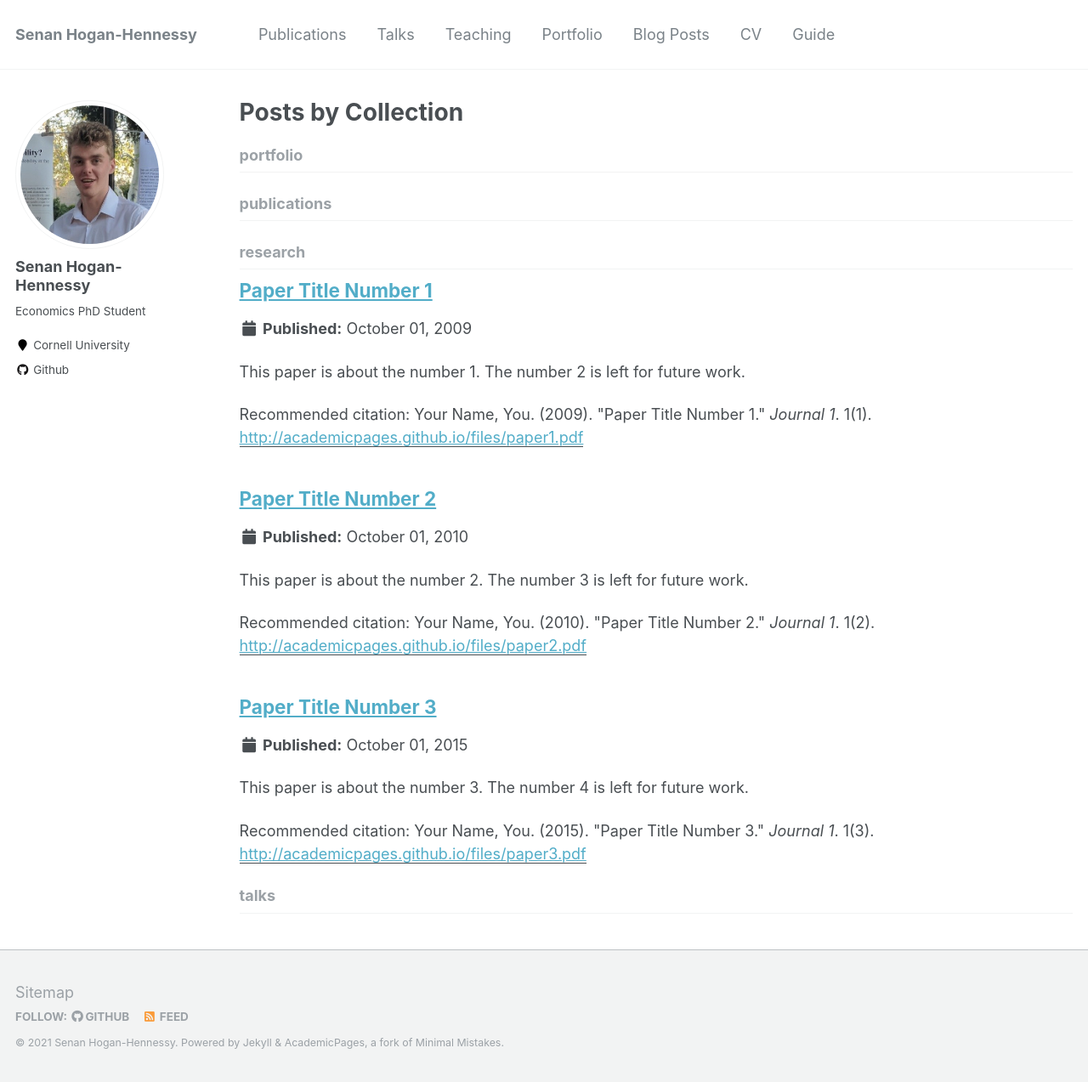
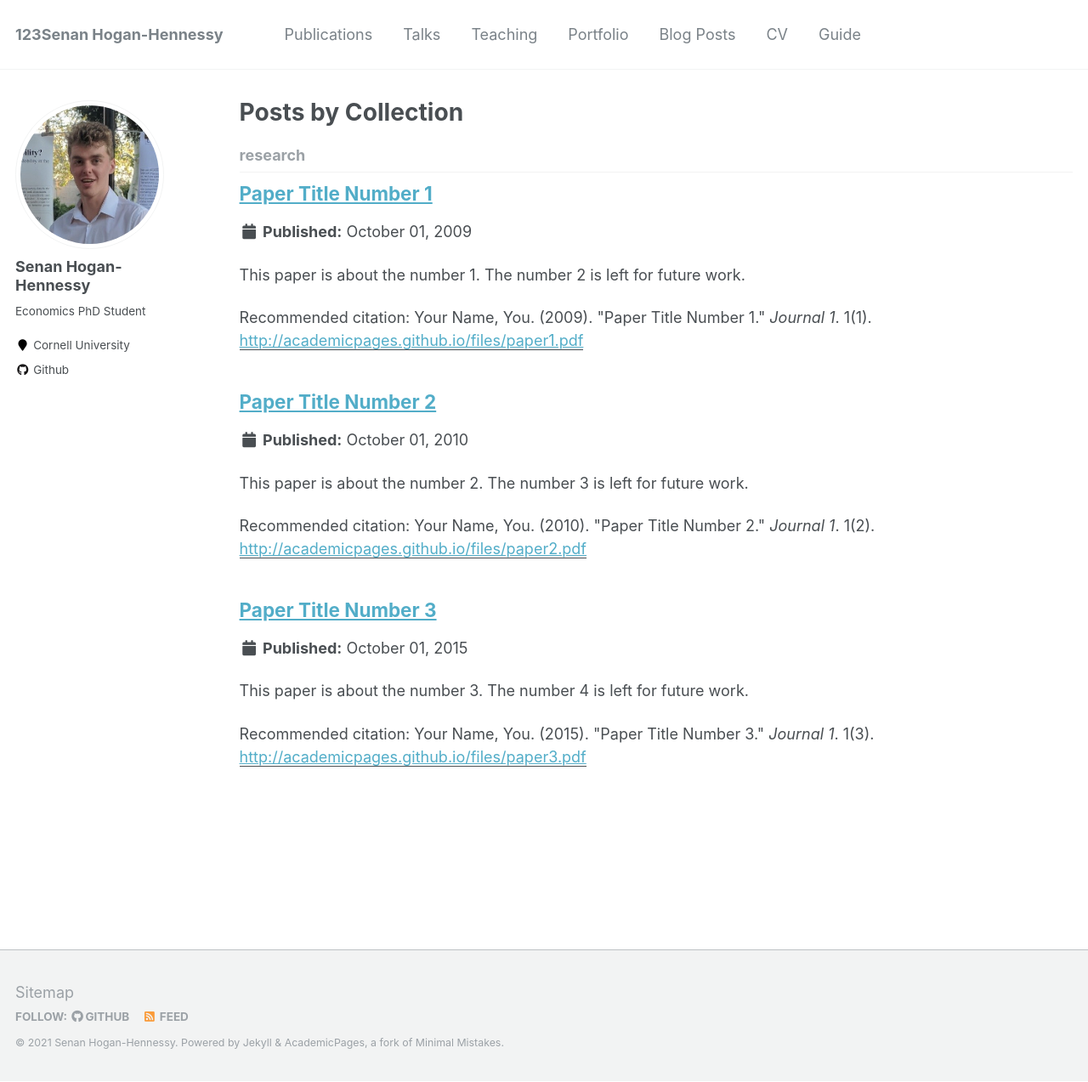
Before and after one commit to shoganhennessy/shoganhennessy.github.io, a Jekyll site: the page built from _pages/collection-archive.html, in a window 1280 px wide and 1273 px high. Shown: the whole window at 85% size. Built offline with Jekyll 4.4.1, drawn with Linux system fonts in a browser that asks for light colours; some of the changed lines change nothing that is shown.

Commit message:
chaning the available pages

```diff
--- a/_config.yml
+++ b/_config.yml
@@ -8,7 +8,7 @@
 
 # Site Settings
 locale                   : "en-US"
-title                    : "Senan Hogan-Hennessy"
+title                    : "123Senan Hogan-Hennessy"
 title_separator          : ", "
 name                     : &name "Senan Hogan-Hennessy"
 description              : &description "123Economics PhD Student at Cornell University"
@@ -154,15 +154,6 @@
   research:
     output: true
     permalink: /:collection/:path/
-  publications:
-    output: true
-    permalink: /:collection/:path/
-  portfolio:
-    output: true
-    permalink: /:collection/:path/
-  talks:
-    output: true
-    permalink: /:collection/:path/
 
 
 # Defaults
@@ -185,41 +176,7 @@
     values:
       layout: single
       author_profile: true
-  # _teaching
-  - scope:
-      path: ""
-      type: teaching
-    values:
-      layout: single
-      author_profile: true
-      share: true
-      comments: true
-  # _publications
-  - scope:
-      path: ""
-      type: publications
-    values:
-      layout: single
-      author_profile: true
-      share: true
-      comments: true
-  # _portfolio
-  - scope:
-      path: ""
-      type: portfolio
-    values:
-      layout: single
-      author_profile: true
-      share: true
-      comment: true
-  # _talks
-  - scope:
-      path: ""
-      type: talks
-    values:
-      layout: talk
-      author_profile: true
-      share: true
+
 
 # Sass/SCSS
 sass:
```
